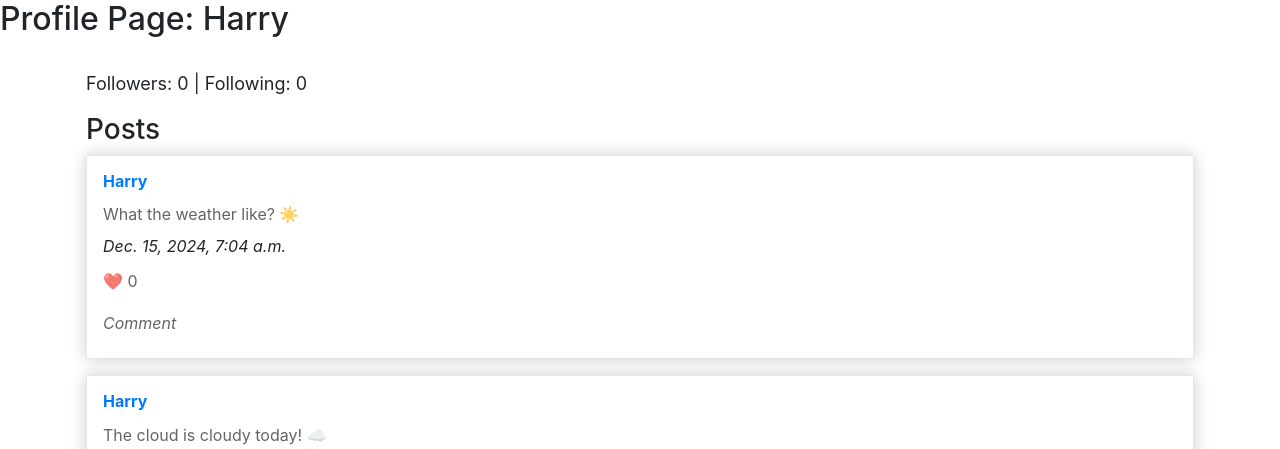
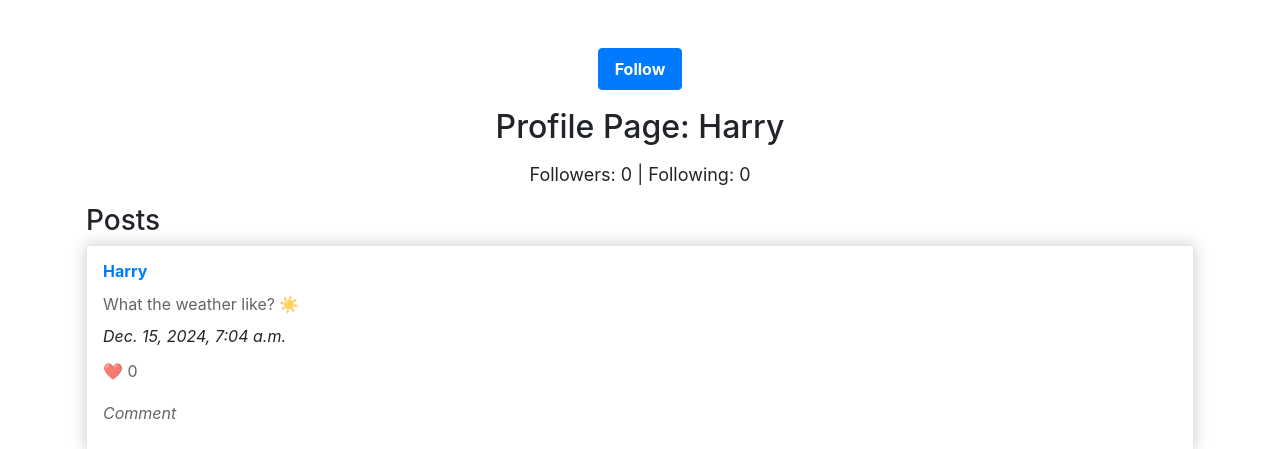
Before and after one commit to amirn003/project4, a Django app: a page that uses network/templates/network/layout.html in a window 1280 px wide. Shown: the part 56-505 px from the top of the page. Run offline with Django 3.2, Linux system fonts and the light colour scheme; data comes from the database, SQL or seed files in the repository; both versions use the stored data as it was after the commit; some libraries are stand-ins or nearby versions.

Commit message:
add follow/unfollow button

```diff
--- a/network/static/network/styles.css
+++ b/network/static/network/styles.css
@@ -3,6 +3,32 @@
   max-width: auto;
   margin-top: 32px;
   padding: 0 16px;
+}
+
+.container h2 {
+  margin-bottom: 16px;
+  text-align: center;
+}
+
+.follower-content {
+  text-align: center;
+  font-size: 18px;
+  line-height: 1.4;
+}
+
+.button-left {
+  text-align: center;
+  margin-bottom: 18px;
+}
+
+.container button {
+  margin-top: 16px;
+  padding: 8px 16px;
+  font-weight: bold;
+  background: #007bff;
+  color: white;
+  border-radius: 4px;
+  cursor: pointer;
 }
 
 .card-post {
@@ -34,8 +60,3 @@
 .card-post .card-post-infos {
   padding: 24px;
 }
-
-.follower-content {
-  padding-right: 50%;
-  font-size: 18px;
-}
--- a/network/templates/network/layout.html
+++ b/network/templates/network/layout.html
@@ -16,7 +16,7 @@
               <ul class="navbar-nav mr-auto">
                 {% if user.is_authenticated %}
                     <li class="nav-item">
-                        <a class="nav-link" href="#"><strong>{{ user.username }}</strong></a>
+                        <a class="nav-link" href="{% url 'index' %}"><strong>{{ user.username }}</strong></a>
                     </li>
                 {% endif %}
                 <li class="nav-item">
--- a/network/templates/network/profile.html
+++ b/network/templates/network/profile.html
@@ -2,8 +2,18 @@
 {% load static %}
 {% block body %}
 
-  <h2>Profile Page: {{ user }}</h2>
+
   <div class="container">
+    {% if user.is_authenticated and user != username %}
+      <div class="button-left">
+        {% if is_following %}
+          <button class="btn btn-primary" id="unfollow-btn">Unfollow</button>
+        {% else %}
+          <button class="btn btn-primary" id="follow-btn">Follow</button>
+        {% endif %}
+      </div>
+    {% endif %}
+    <h2>Profile Page: {{ user }}</h2>
     <p class="follower-content">Followers: 0 | Following: 0</p>
     <h3>Posts</h3>
     {% for post in posts %}
--- a/network/views.py
+++ b/network/views.py
@@ -28,10 +28,16 @@ def add_post(request):
 def profile(request, username):
     user = User.objects.get(username=username)
     posts = Post.objects.all().filter(user=user).order_by("-date")
+    is_following = False
+    if request.user.is_authenticated:
+        is_following = request.user.following.filter(id=user.id).exists()
     return render(request, "network/profile.html", {
         "user": user,
-        "posts": posts
+        "posts": posts,
+        "is_following": is_following
     })
+    if not request.user.is_authenticated:
+        return HttpResponseRedirect(reverse("login"))
 
 
 def login_view(request):
```
Also changed, not shown: db.sqlite3.
